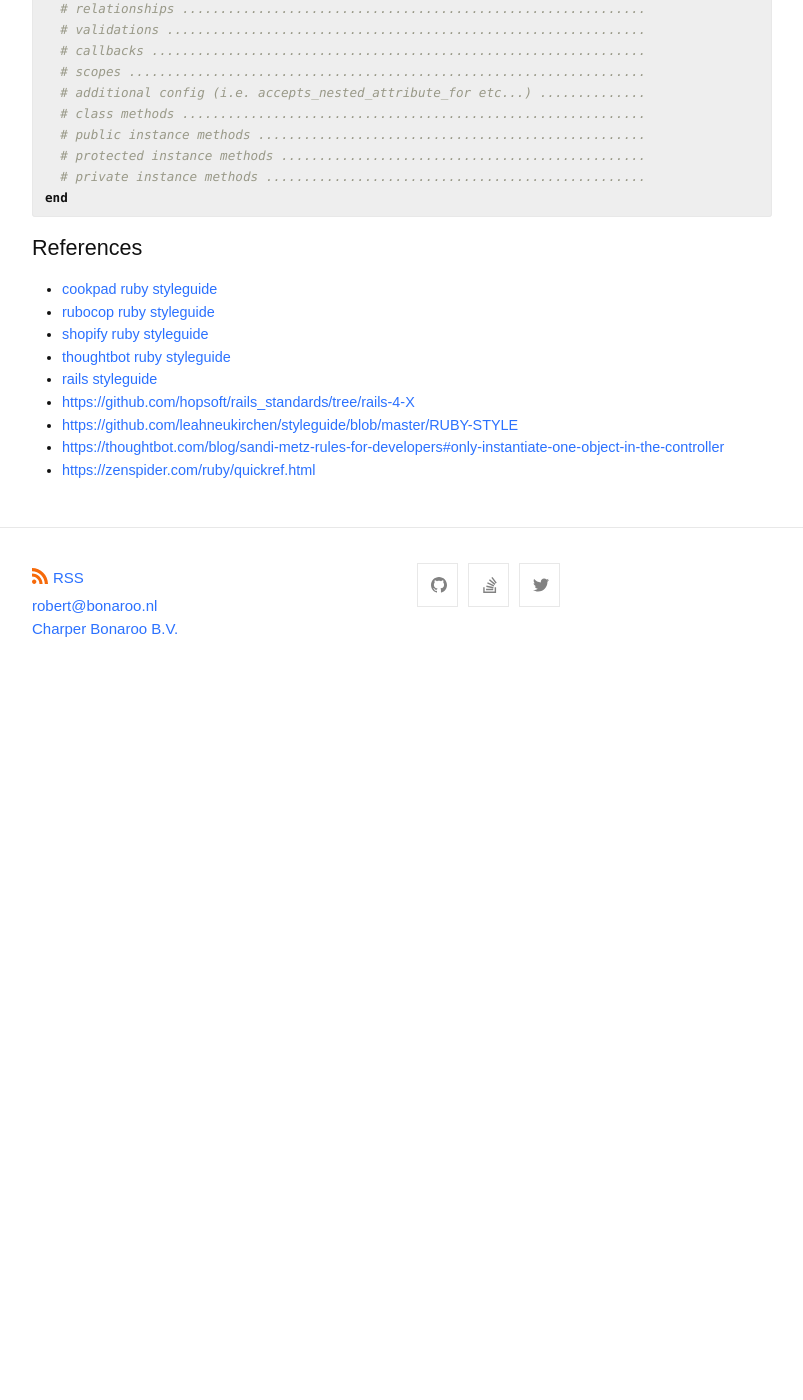
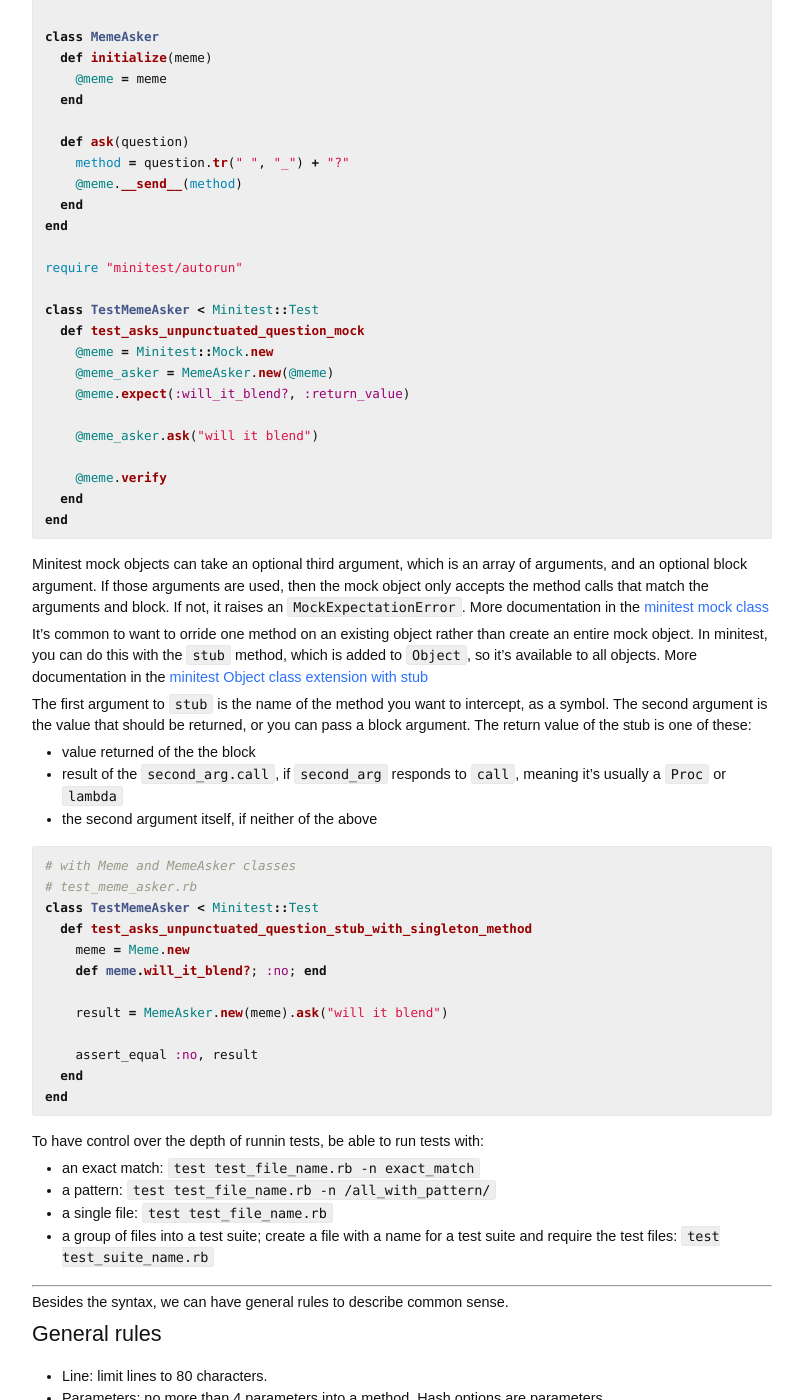
Before and after one commit to roberthopman/roberthopman.github.io, a Jekyll site: the page built from syntax.md, in a window 1280 px wide and 1400 px high, scrolled down 37792 px. Shown: the whole window, without its empty margins (238-1041 px from the left). Built offline with Jekyll 4.4.1, drawn with Linux system fonts in a browser that asks for light colours; before the commit the page ends 38494 px from its top, so only the background shows below that; some of the changed text lies outside the part shown.

Commit message:
Add minitest

````diff
--- a/syntax.md
+++ b/syntax.md
@@ -1881,7 +1881,7 @@ Gives you three facilities wrapped into a package:
 Instead of `if` or `unless`, we write assertions.
 
 The minitest/autorun module includes minitest itself, which has most of the features we've talked about and call `Minitest.autorun`, which calls the test runner. Test files are being executed as plain Ruby files. Unit tests are organized into higher-level groupings, called test cases (around of facility or feature). Test cases are organized into test suites.
-Classes that represent test cases must be subclasses of `Minitest::Test`. Methods that begin with `test_` are test methods.
+Classes that represent test cases must be subclasses of `Minitest::Test`. Methods that begin with `test_` are test methods. We can use shared code in `setup` and `teardown` methods, which for setup will run before each and every test method, or with teardown, after each test method finishes.
 
 The idea of unit tests is fast-running, context-independent, and easy to maintain.
 
@@ -1913,6 +1913,80 @@ class TestRoman < Minitest::Test
   end
 end
 ```
+
+Minitest allows you to create `mock objects`, which simulate the API of an (existing) object, providing a canned response instead of a more expensive or context-dependent real response. Mock objects can be verified to ensure that they were called with the correct parameters. We test the behavior of the object, not the return value.
+
+[From the minitest repository:](https://github.com/minitest/minitest?tab=readme-ov-file#mocks-)
+
+```ruby
+# test_meme_asker.rb
+class Meme
+  def i_can_has_cheezburger?
+    "OHAI!"
+  end
+
+  def will_it_blend?
+    "YES!"
+  end
+end
+
+class MemeAsker
+  def initialize(meme)
+    @meme = meme
+  end
+
+  def ask(question)
+    method = question.tr(" ", "_") + "?"
+    @meme.__send__(method)
+  end
+end
+
+require "minitest/autorun"
+
+class TestMemeAsker < Minitest::Test
+  def test_asks_unpunctuated_question_mock
+    @meme = Minitest::Mock.new
+    @meme_asker = MemeAsker.new(@meme)
+    @meme.expect(:will_it_blend?, :return_value)
+
+    @meme_asker.ask("will it blend")
+
+    @meme.verify
+  end
+end
+```
+
+Minitest mock objects can take an optional third argument, which is an array of arguments, and an optional block argument.
+If those arguments are used, then the mock object only accepts the method calls that match the arguments and block. If not, it raises an `MockExpectationError`. More documentation in the [minitest mock class](https://github.com/minitest/minitest/blob/master/lib/minitest/mock.rb#L62)
+
+It's common to want to orride one method on an existing object rather than create an entire mock object. In minitest, you can do this with the `stub` method, which is added to `Object`, so it's available to all objects. More documentation in the [minitest Object class extension with stub](https://github.com/minitest/minitest/blob/master/lib/minitest/mock.rb#L279)
+
+The first argument to `stub` is the name of the method you want to intercept, as a symbol. The second argument is the value that should be returned, or you can pass a block argument. The return value of the stub is one of these:
+ - value returned of the the block
+ - result of the `second_arg.call`, if `second_arg` responds to `call`, meaning it's usually a `Proc` or `lambda`
+ - the second argument itself, if neither of the above
+
+```ruby
+# with Meme and MemeAsker classes
+# test_meme_asker.rb
+class TestMemeAsker < Minitest::Test
+  def test_asks_unpunctuated_question_stub_with_singleton_method
+    meme = Meme.new
+    def meme.will_it_blend?; :no; end
+
+    result = MemeAsker.new(meme).ask("will it blend")
+
+    assert_equal :no, result
+  end
+end
+```
+
+To have control over the depth of runnin tests, be able to run tests with:
+
+- an exact match: `test test_file_name.rb -n exact_match`
+- a pattern: `test test_file_name.rb -n /all_with_pattern/`
+- a single file: `test test_file_name.rb`
+- a group of files into a test suite; create a file with a name for a test suite and require the test files: `test test_suite_name.rb`
 
 ----
 
````
Also changed, not shown: syntax/test_meme_asker.rb (added, +51 -0 lines).
